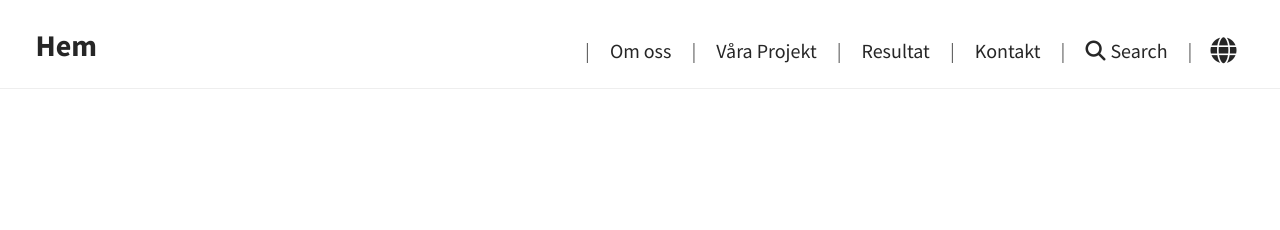
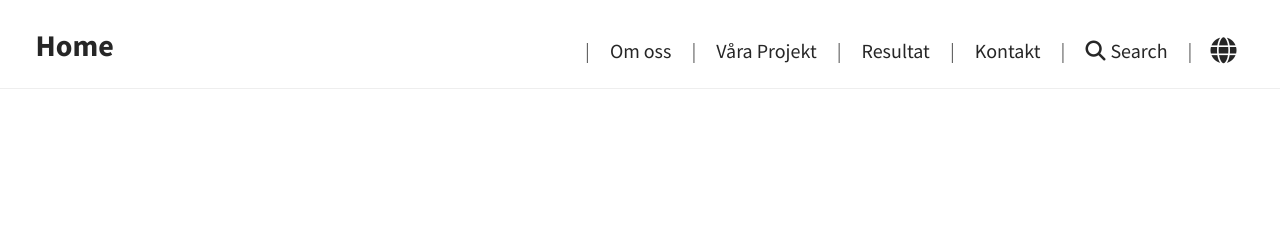
Before and after one commit to ScilifelabDataCentre/DIGIfor1Health_web, a Jekyll site: the page built from index.html, in a window 1280 px wide. Shown: the top 230 px of the page. Built offline with Jekyll 4.4.1, drawn with Linux system fonts in a browser that asks for light colours; a script that is not in the unit is left out; the list of posts is cut into pages by our own code; comment, search, counter and statistics services are not loaded.

Commit message:
Change site title from 'Hem' to 'Home'

```diff
--- a/_config.yml
+++ b/_config.yml
@@ -3,7 +3,7 @@ baseurl: ""
 url: "https://digifor1health.se/"
 
 # THEME-SPECIFIC CONFIGURATION
-title: Hem                                          # site's title
+title: Home                                          # site's title
 description: "Website for DIGIfor1healthSE project"      # used by search engines
 avatar:                                             # Empty for no avatar in navbar
 favicon: assets/img/SciLifeLabT.ico                  # Icon displayed in the tab
```
